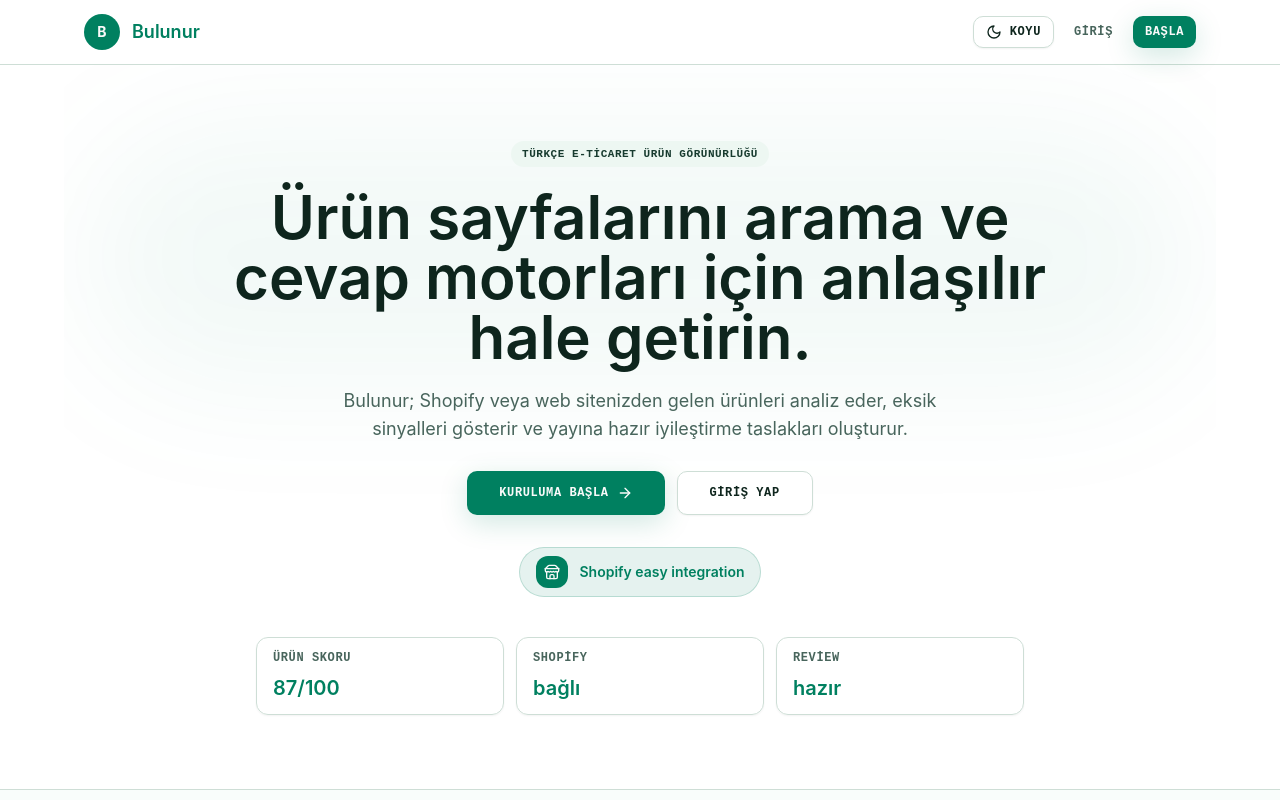
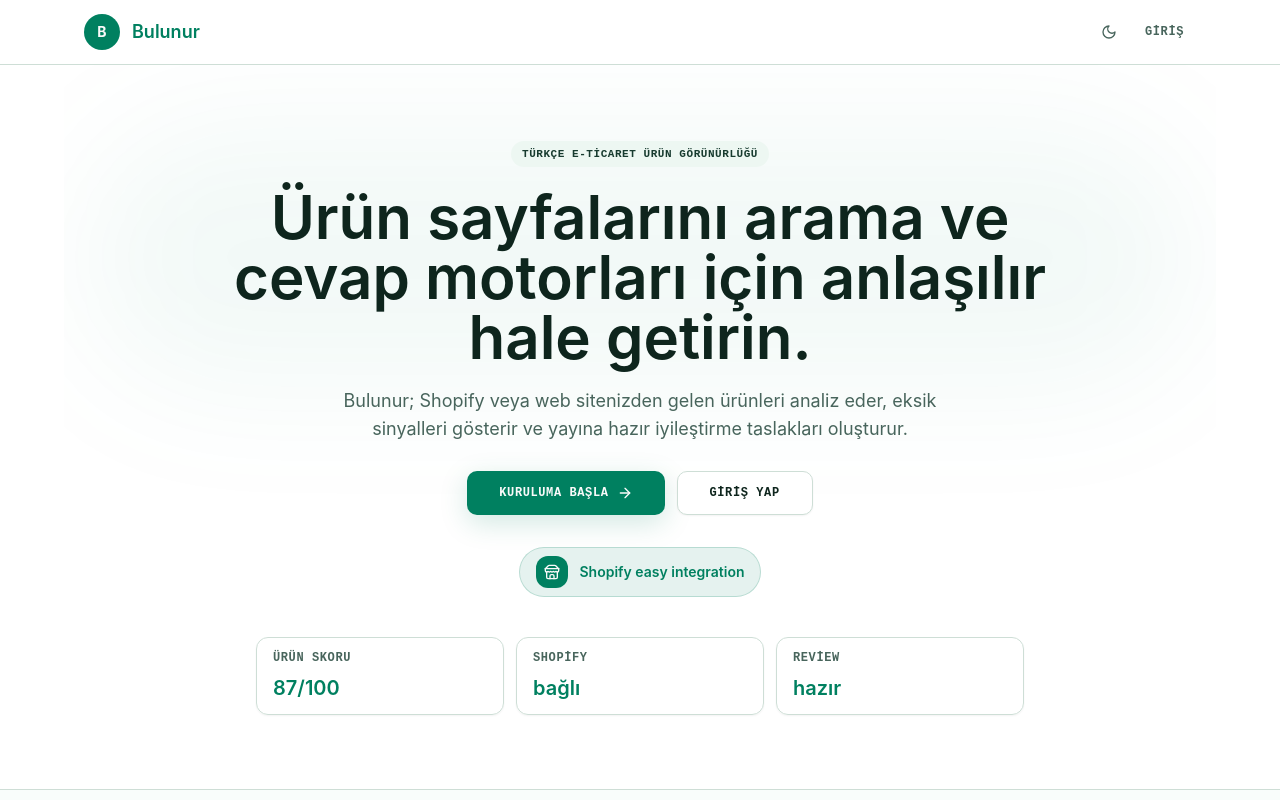
Before and after one commit to muhammederbay10/Bulunur-GEO, a Next.js app in the folder web/: page / in a window 1280 px wide. Shown: the top 800 px of the page. Built offline with nearby package versions, Linux system fonts and the light colour scheme.

Commit message:
ui: compact theme switcher control

```diff
--- a/web/src/components/theme-switcher.tsx
+++ b/web/src/components/theme-switcher.tsx
@@ -18,10 +18,11 @@ export function ThemeSwitcher() {
   return (
     <Button
       type="button"
-      variant="outline"
-      size="sm"
-      className="gap-2"
+      variant="ghost"
+      size="icon"
+      className="h-8 w-8 text-muted-foreground hover:bg-muted hover:text-primary"
       aria-label={isDark ? "Açık temaya geç" : "Koyu temaya geç"}
+      title={isDark ? "Açık temaya geç" : "Koyu temaya geç"}
       onClick={() => setTheme(isDark ? "light" : "dark")}
       disabled={!mounted}
     >
@@ -30,7 +31,6 @@ export function ThemeSwitcher() {
       ) : (
         <Moon className="h-4 w-4" />
       )}
-      <span className="hidden sm:inline">{mounted && isDark ? "Açık" : "Koyu"}</span>
     </Button>
   );
 }
--- a/web/src/features/landing/components/landing-page.tsx
+++ b/web/src/features/landing/components/landing-page.tsx
@@ -343,9 +343,6 @@ export function LandingPage() {
             <Button asChild variant="ghost" size="sm">
               <Link href="/auth/login">Giriş</Link>
             </Button>
-            <Button asChild size="sm">
-              <Link href="/auth/sign-up">Başla</Link>
-            </Button>
           </nav>
         </div>
       </header>
```
